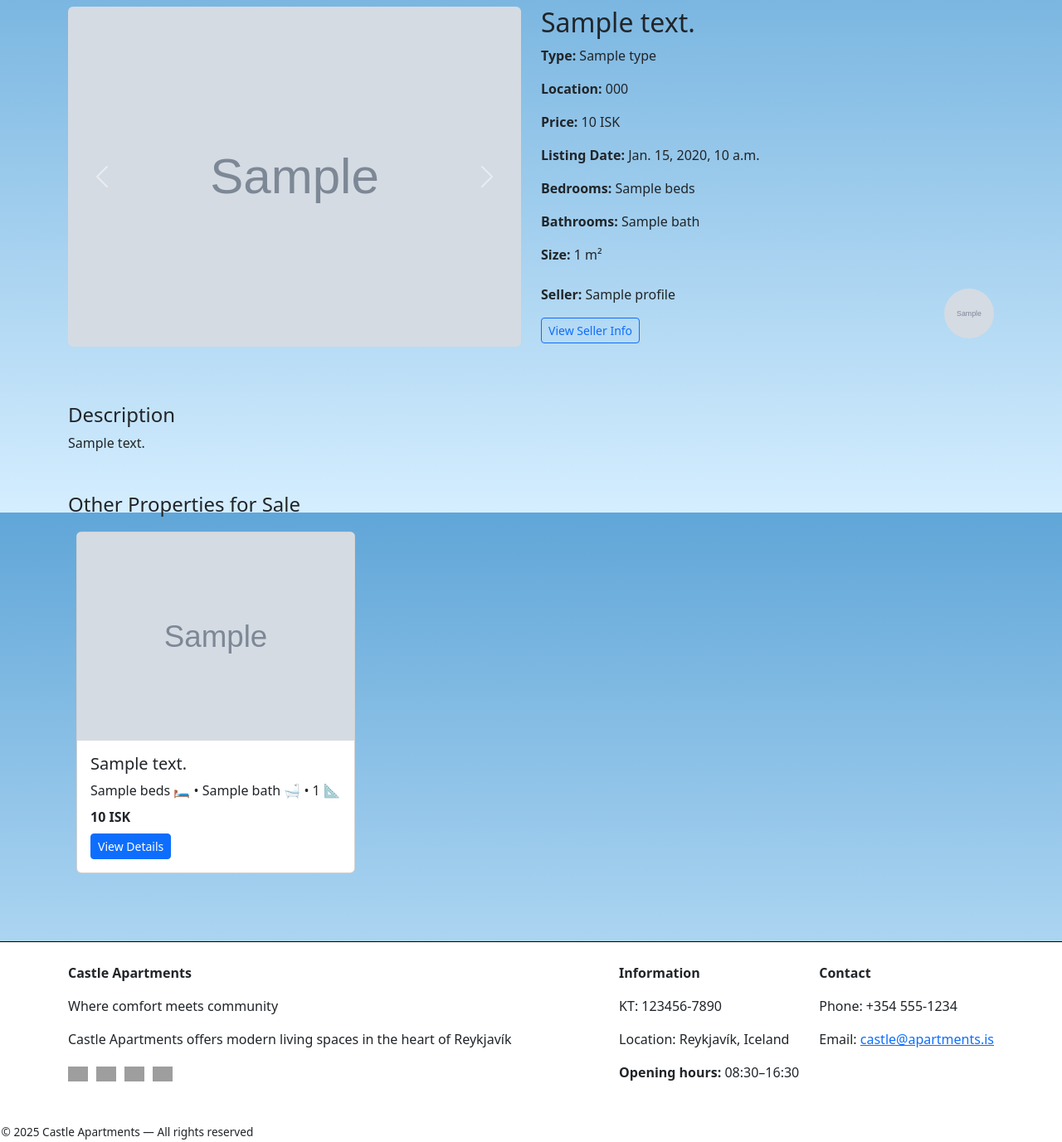
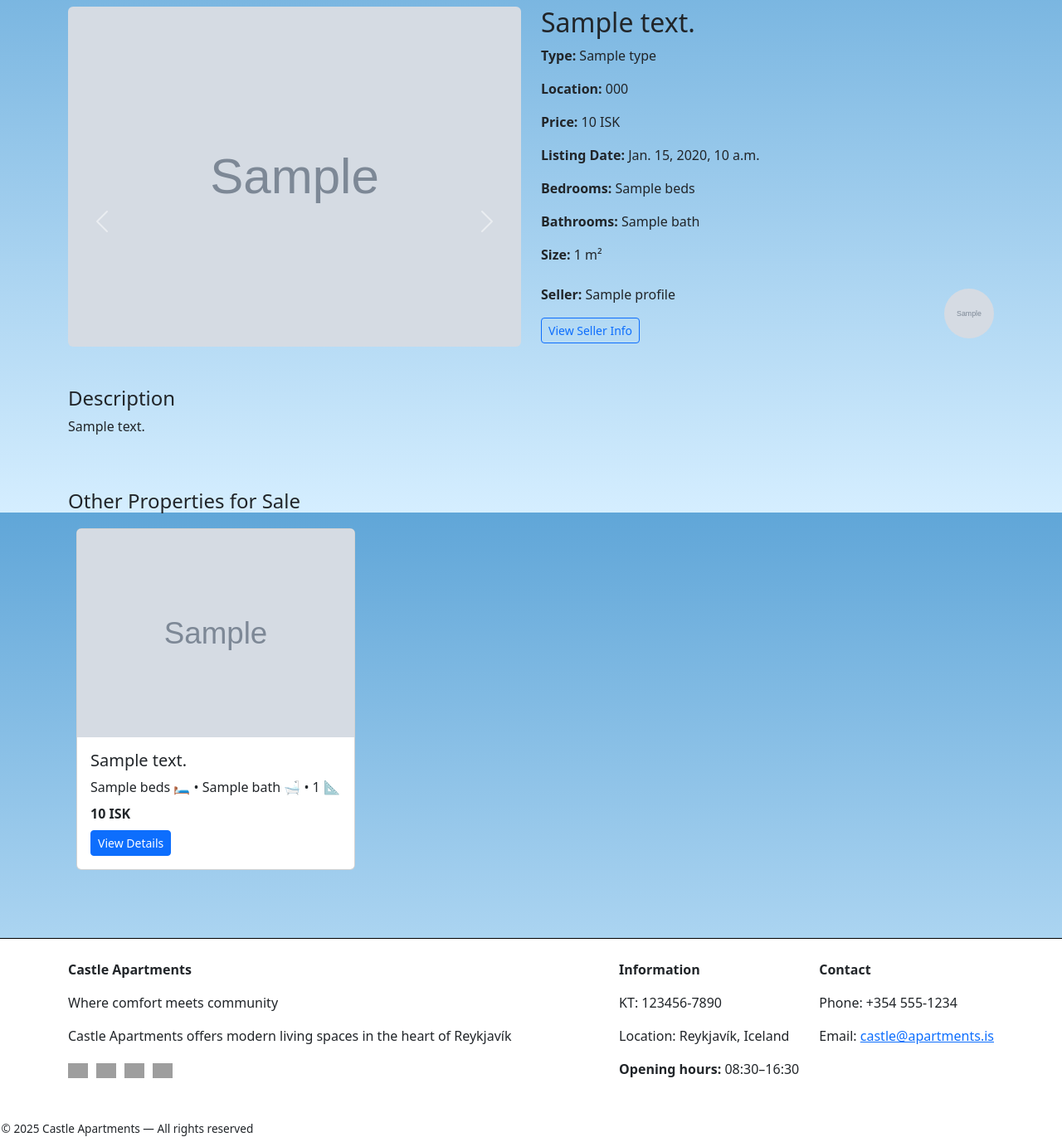
Before and after one commit to CoreMaker94/CastleApartments, a Django app: template templates/property/single_property.html in a window 1280 px wide. Shown: the part 182-1559 px from the top of the page at 83% size. Run offline with Django 3.2, Linux system fonts and the light colour scheme; the template is opened without the code that fills it: most values are stand-ins (such as "Sample title", 1, 10 or a date in 2020); grey boxes marked "Sample" are stand-in pictures; grey boxes are pictures that could not be loaded.

Commit message:
smá html fix

```diff
--- a/property/views.py
+++ b/property/views.py
@@ -47,9 +47,9 @@ def property_list(request):
         order_by = request.GET.get('order_by')
         if order_by:
             if order_by == 'p-asc':
+                properties = properties.order_by('price')
+            elif order_by == 'p-desc':
                 properties = properties.order_by('-price')
-            elif order_by == 'p-desc':
-                properties = properties.order_by('price')
             elif order_by == 'n-asc':
                 properties = properties.order_by('address')
             elif order_by == 'n-desc':
--- a/static/js/property_filter.js
+++ b/static/js/property_filter.js
@@ -54,7 +54,7 @@ document.addEventListener('DOMContentLoaded', function () {
                   <div class="card-body">
                     <h5 class="card-title">${property.address}</h5>
                     <p class="card-text">${property.beds} 🛏️ • ${property.bath} 🛁 • ${property.size} 📐</p>
-                    <p class="card-text">${formatter.format(property.price)} kr.</p>
+                    <p class="card-text"><strong>${formatter.format(property.price)}<strong/></p>
                     <a href="/property/${property.id}" class="btn btn-primary btn-sm">View Details</a>
                   </div>
                 </div>
--- a/templates/property/single_property.html
+++ b/templates/property/single_property.html
@@ -18,6 +18,12 @@
             </div>
           {% endfor %}
         </div>
+
+      <!-- Description -->
+      <div class="mt-5">
+        <h4>Description</h4>
+        <p>{{ property.description }}</p>
+      </div>
 
         <!-- Controls -->
         <button class="carousel-control-prev" type="button" data-bs-target="#propertyCarousel" data-bs-slide="prev">
@@ -92,12 +98,6 @@
     </div>
   </div>
 
-  <!-- Description -->
-  <div class="mt-5">
-    <h4>Description</h4>
-    <p>{{ property.description }}</p>
-  </div>
-
   <!-- Other Properties -->
   <div class="mt-5">
     <h4>Other Properties for Sale</h4>
```
Also changed, not shown: media/profile_images/A_Stebbi.png (added), media/property_images/house1.1.jpg.
